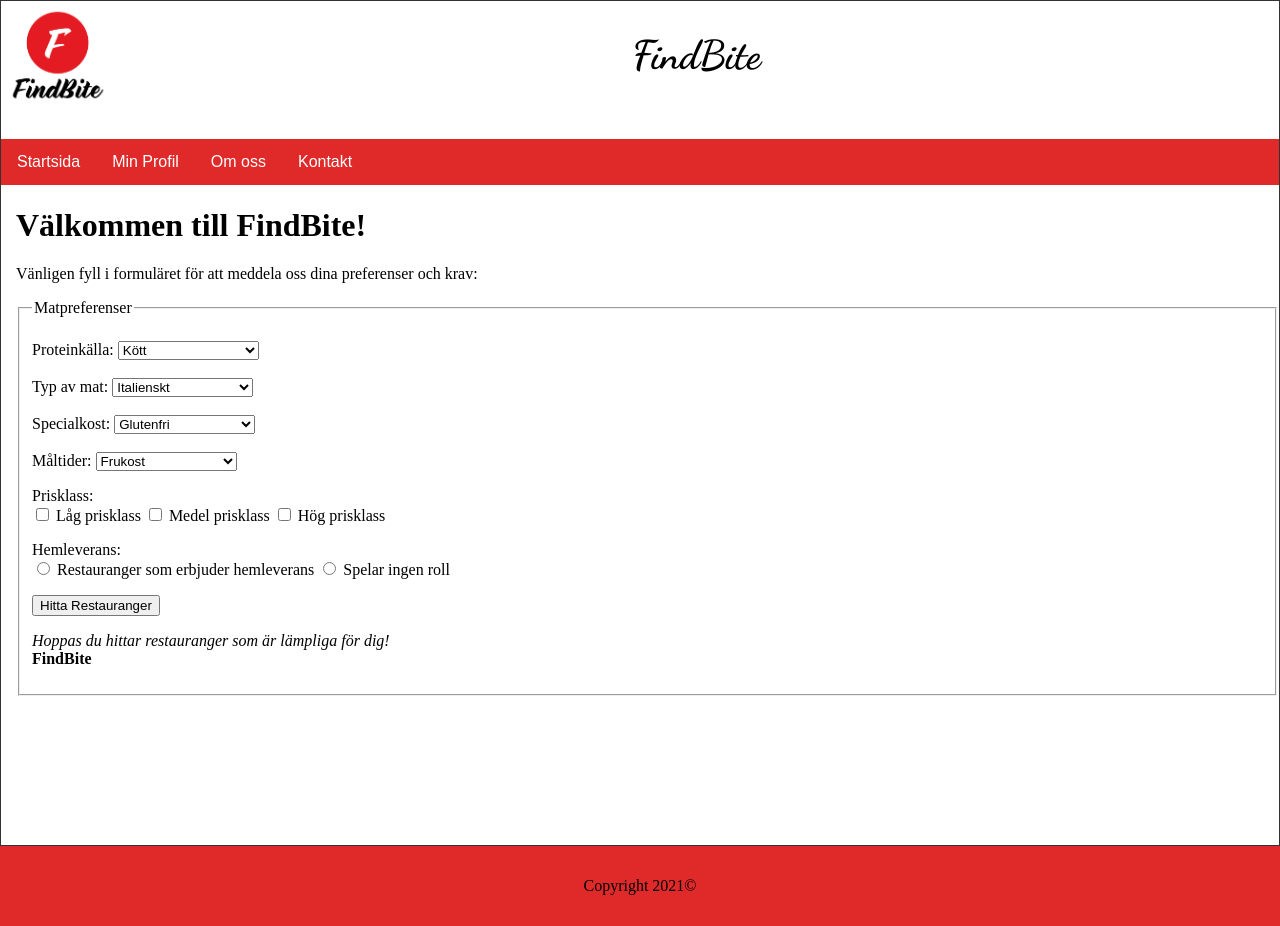
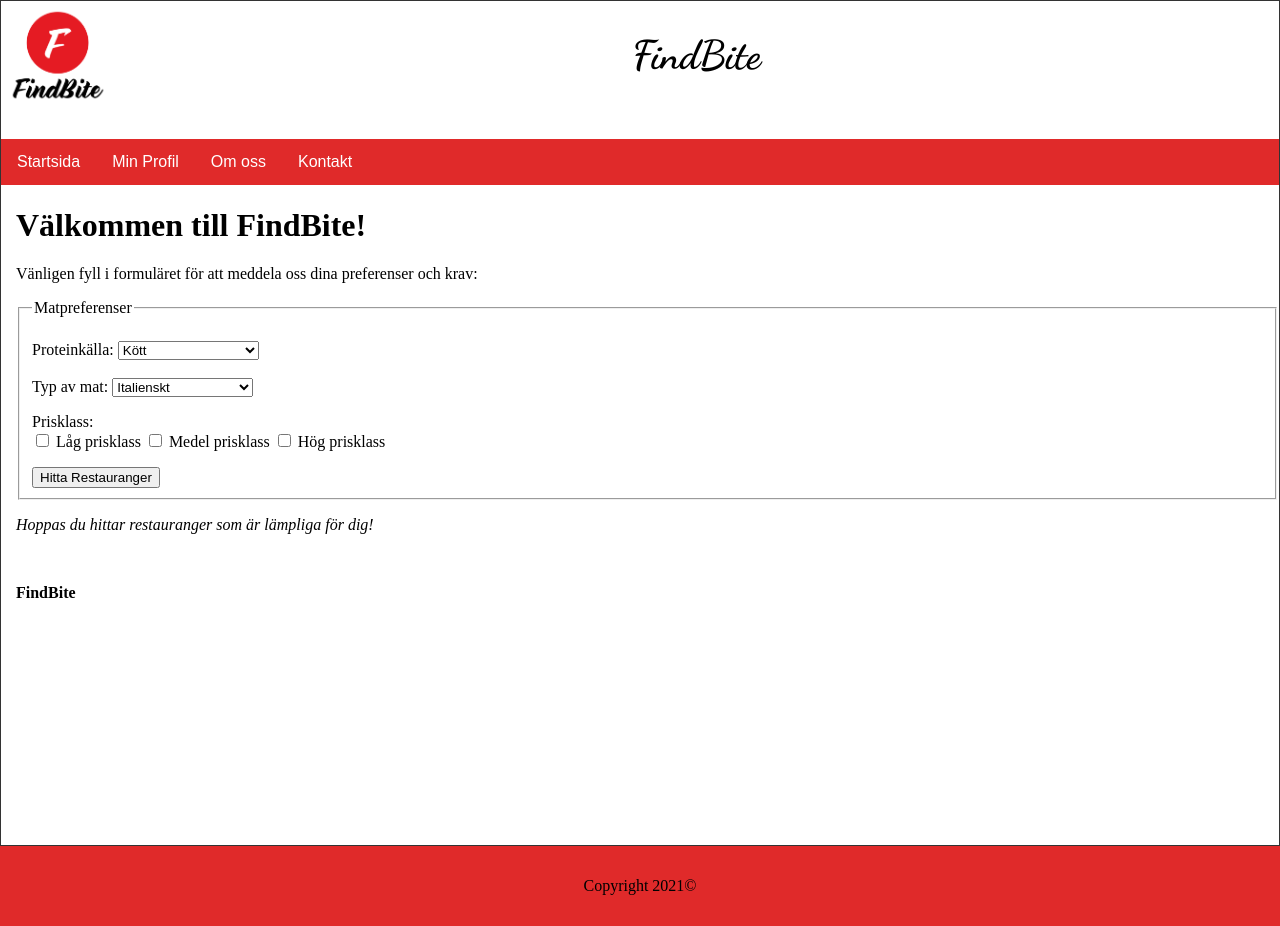
Before and after one commit to linke-droid/Findbite, a Flask app: page / in a window 1280 px wide. Run offline with Flask 2, Linux system fonts and the light colour scheme.

Commit message:
Update index.html
Co-Authored-By: zeinabbrahmi <81236920+zeinabbrahmi@users.noreply.github.com>
Co-Authored-By: ghazi9898 <81243435+ghazi9898@users.noreply.github.com>
Co-Authored-By: simoneskilsson <81237644+simoneskilsson@users.noreply.github.com>

```diff
--- a/templates/index.html
+++ b/templates/index.html
@@ -20,70 +20,48 @@
 <main>
     <h1>Välkommen till FindBite!</h1>
     <p>Vänligen fyll i formuläret för att meddela oss dina preferenser och krav:</p>
-    <form action="#" method="POST">
+    <form action="/api-test" method='POST'>
         <fieldset>
             <legend>Matpreferenser</legend>
                 <!--Proteinkälla-->
                 <br>
                 <label for="Proteinkälla">Proteinkälla:</label>
                 <select name="Proteinkälla" id="Proteinkälla">
-                    <option>Kött</option>
-                    <option>Fisk</option>
-                    <option>Kyckling</option>
-                    <option>Vegetariskt</option>
-                    <option>Det spelar ingen roll</option>
+                    <option value="meat">Kött</option>
+                    <option value="fish">Fisk</option>
+                    <option value="chicken">Kyckling</option>
+                    <option value="vegan">Vegetariskt</option>
+                    <option value="#">Det spelar ingen roll</option>
                 </select>
                 <br>
                 <!--Typ av mat-->
                 <br>
-                <label for="Typ av mat">Typ av mat:</label>
-                <select name="Typ av mat" id="Typ av mat">
-                    <option>Italienskt</option>
-                    <option>Husmanskost</option>
-                    <option>Grekiskt</option>
-                    <option>Asiatiskt</option>
-                    <option>Det spelar ingen roll</option>
+                <label for="Typ_av_mat">Typ av mat:</label>
+                <select name="Typ_av_mat" id="Typ_av_mat">
+                    <option value="italian"> Italienskt</option>
+                    <option value="husmanskost">Husmanskost</option>
+                    <option value="greek">Grekiskt</option>
+                    <option value="asian">Asiatiskt</option>
+                    <option value="#">Det spelar ingen roll</option>
                 </select>
                 <br>
-                <!--Specialkost-->
-                <br>
-                <label for="Specialkost">Specialkost:</label>
-                <select name="Specialkost" id="Specialkost">
-                    <option>Glutenfri</option>
-                    <option>Laktosfri</option>
-                    <option>Nötfri</option>
-                    <option>Det spelar ingen roll</option>
-                </select>
-                <br>
-                <!--Måltider-->
-                <br>
-                <label for="Måltider">Måltider:</label>
-                <select name="Måltider" id="Måltider">
-                    <option>Frukost</option>
-                    <option>Lunch</option>
-                    <option>Middag</option>
-                    <option>Det spelar ingen roll</option>
-                </select>
-                <br>
+
                 <!--Prisklass-->
                 <p>Prisklass:
                 <br>
-                    <input type="checkbox" name="Villkor" value="Låg">
+                    <input type="checkbox" name="price" value="1">
                     Låg prisklass
-                    <input type="checkbox" name="Villkor" value="Medel">
+                    <input type="checkbox" name="price" value="2">
                     Medel prisklass
-                    <input type="checkbox" name="Villkor" value="Hög">
+                    <input type="checkbox" name="price" value="3">
                     Hög prisklass
                 </p>
-                <!--Checkboxar-->
-                <p> Hemleverans:
-                <br>
-                    <input type="radio" name="Prisklass" value="hemleverans">
-                    Restauranger som erbjuder hemleverans
-                    <input type="radio" name="Prisklass" value="hemleverans">
-                    Spelar ingen roll
-                </p>
                 <input type="submit" value="Hitta Restauranger">
-    <p><i>Hoppas du hittar restauranger som är lämpliga för dig!</i><strong><br>FindBite</p></strong>
+        </fieldset>
+    </form>
+    <p><i>Hoppas du hittar restauranger som är lämpliga för dig!</i></p>
+    <br>
+    <p><strong>FindBite</strong></p>
+
 </main>
 {% endblock %}
```
